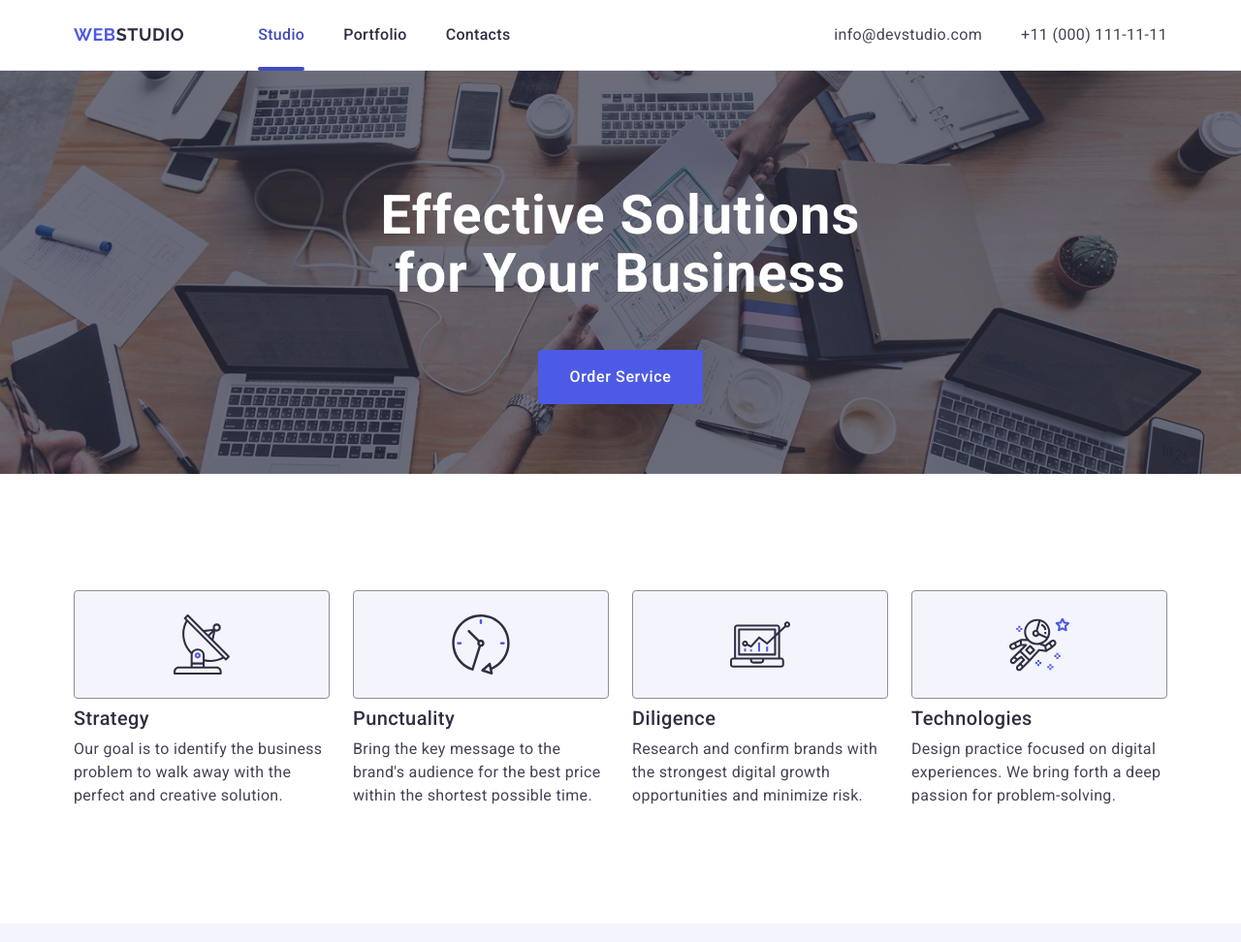
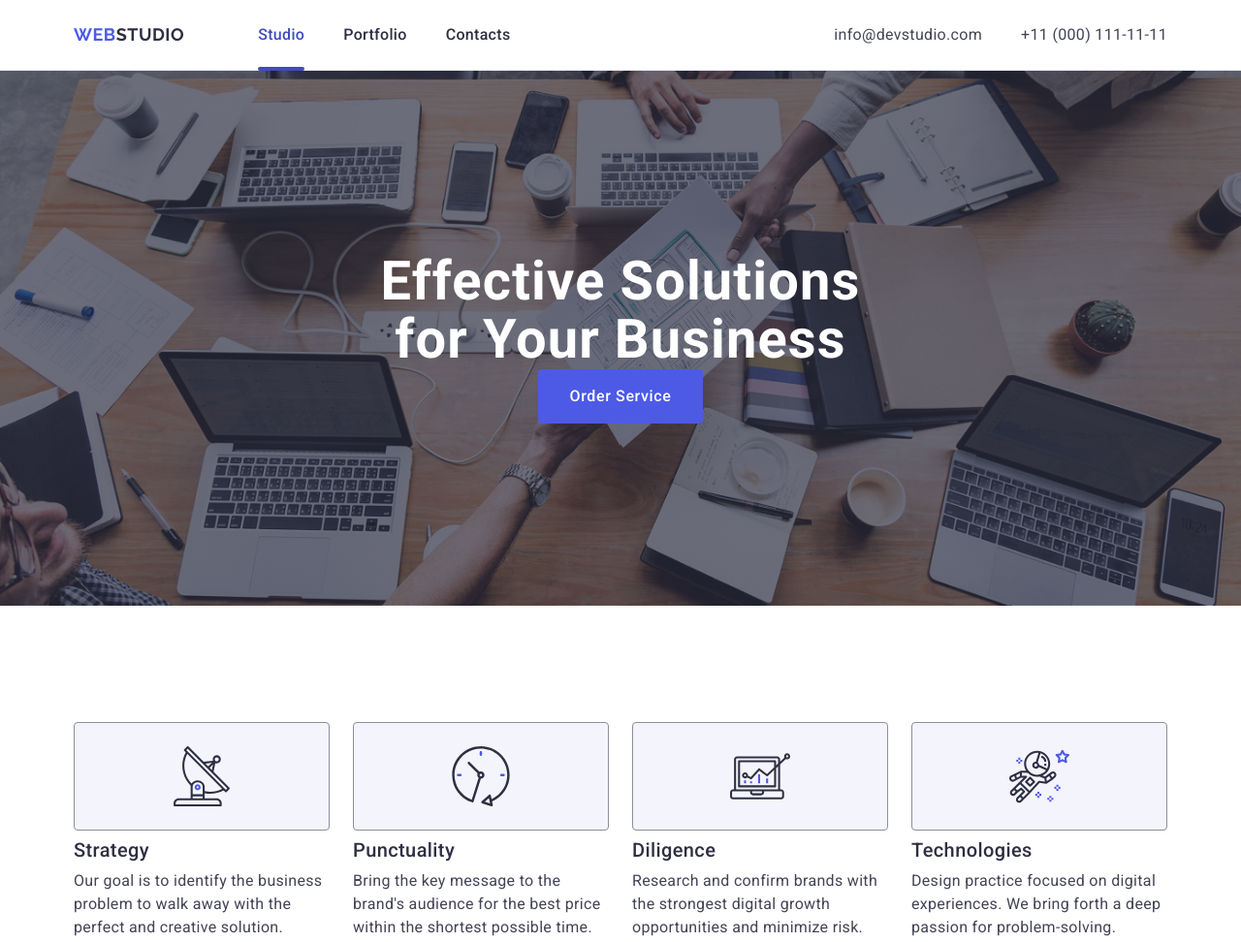
Before and after one commit to irynaboyarska/goit-markup-hw-06, a plain HTML site: page index.html in a window 1280 px wide. Shown: the top 972 px of the page at 97% size. Drawn offline with nearby package versions, Linux system fonts and the light colour scheme.

Commit message:
error correction

```diff
--- a/css/styles.css
+++ b/css/styles.css
@@ -363,7 +363,7 @@
     letter-spacing: 0.02em;
     text-align: center;
     color: #ffffff;
-    margin: 72px auto;
+    margin: 0 auto;
     max-width: 216px;
 }
 
@@ -393,6 +393,7 @@
 @media screen and (min-width: 768px) {
     .hero-section {
         max-width: 768px;
+        padding: 112px 0;
         background-image: linear-gradient(rgba(46, 47, 66, 0.7), rgba(46, 47, 66, 0.7)), url(../images/hero/hero-tablet.jpg);
     }
 
@@ -400,7 +401,6 @@
         font-size: 56px;
         line-height: 1.07;
         max-width: 496px;
-        margin: 36px auto;
     }
 }
 
@@ -413,11 +413,8 @@
 @media screen and (min-width: 1158px) {
     .hero-section {
         max-width: 1440px;
+        padding: 188px 0;
         background-image: linear-gradient(rgba(46, 47, 66, 0.7), rgba(46, 47, 66, 0.7)), url(../images/hero/hero-desktop.jpg);
-    }
-
-    .hero-title {
-        margin: 48px auto;
     }
 
     .hero-button{
```
